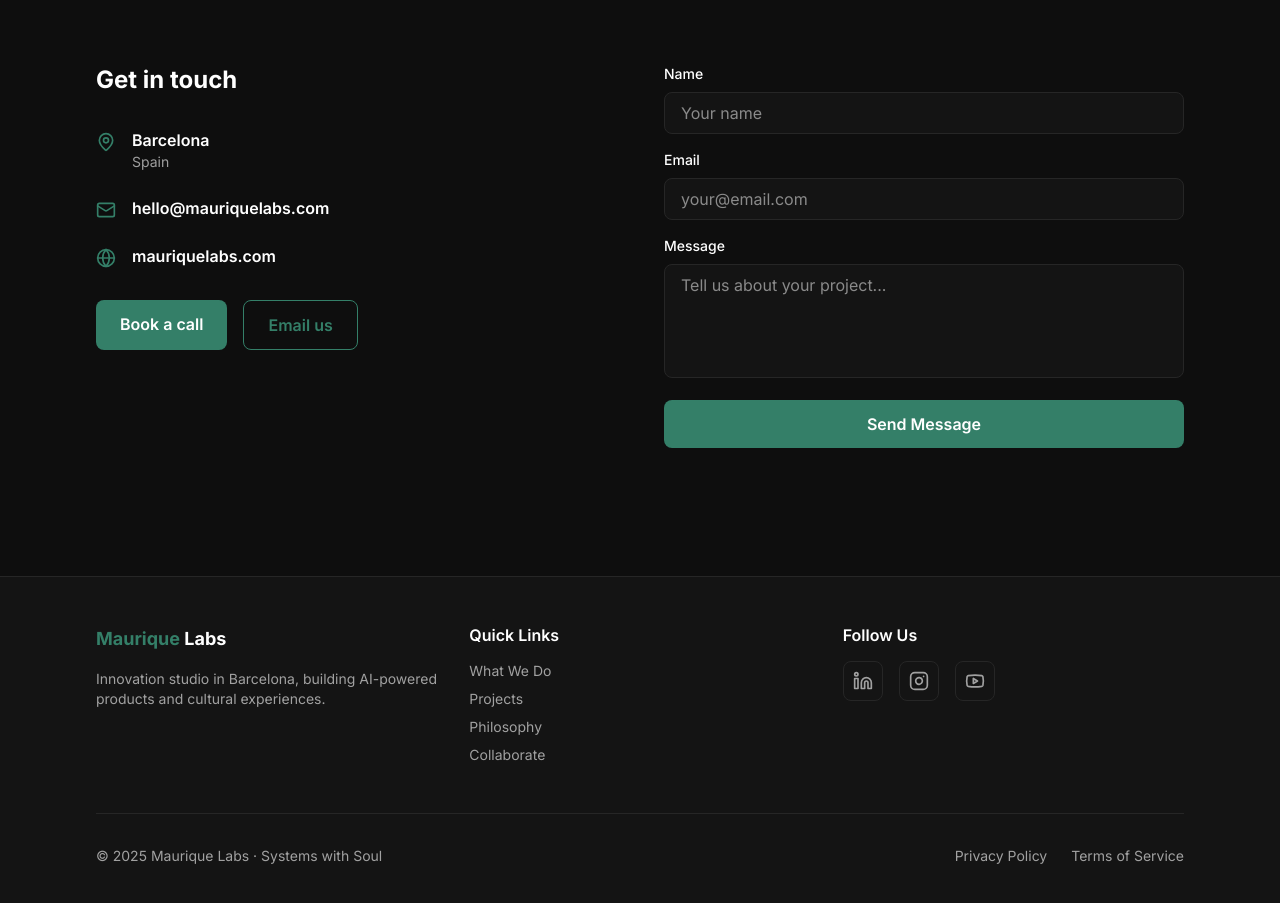
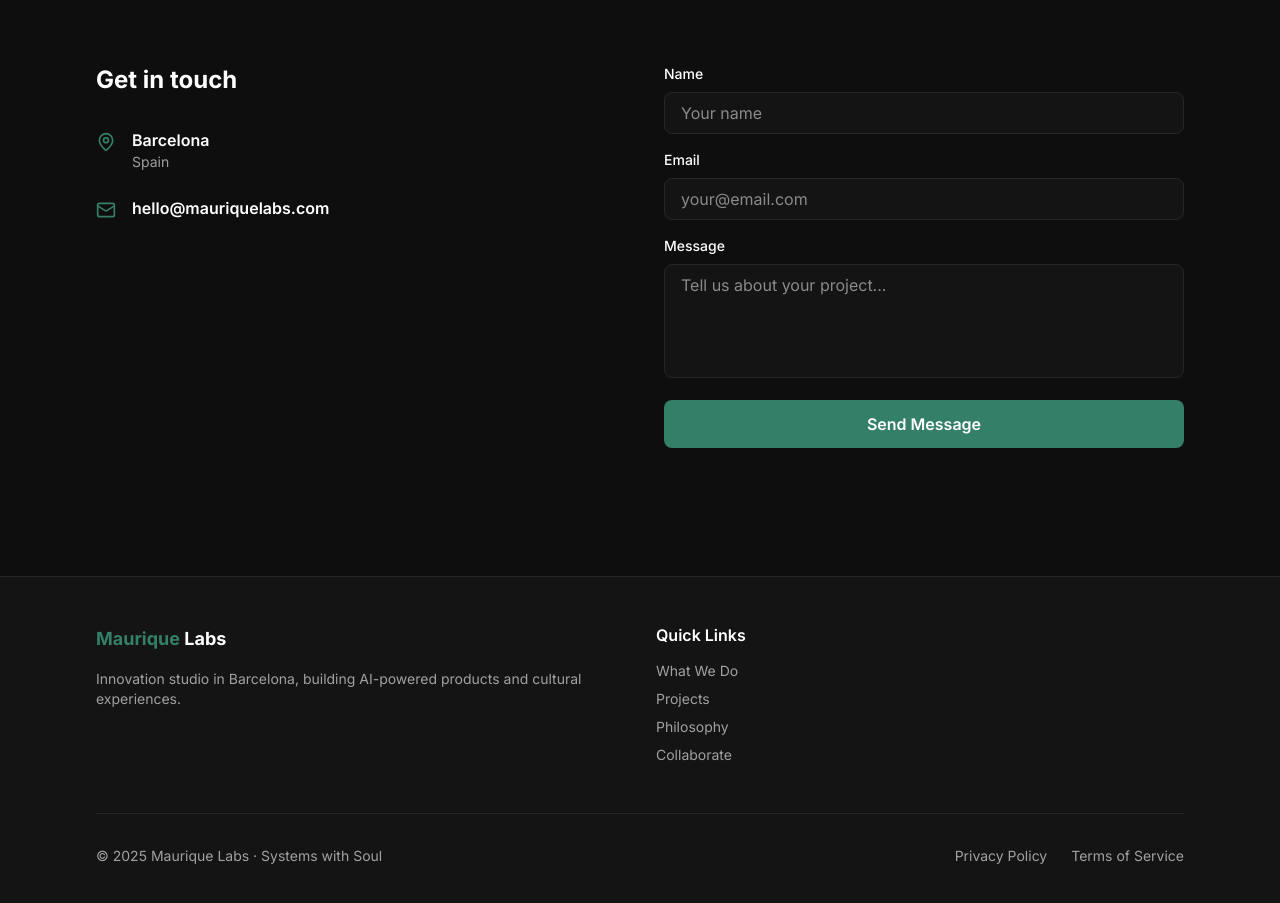
Before and after one commit to dmsierra11/maurique-labs, a React (Vite) app: page / in a window 1280 px wide. Shown: the part 3031-3934 px from the top of the page. Built offline with nearby package versions, Linux system fonts and the light colour scheme.

Commit message:
completionId: cgen-d5b2622e140a4b22a2c26d5cfee22d19
cgen-d5b2622e140a4b22a2c26d5cfee22d19

```diff
--- a/client/components/Collaborate.tsx
+++ b/client/components/Collaborate.tsx
@@ -1,5 +1,5 @@
 import { useEffect, useState } from "react";
-import { Mail, MapPin, Globe } from "lucide-react";
+import { Mail, MapPin } from "lucide-react";
 import ContactForm from "./ContactForm";
 
 interface CollaborateProps {
@@ -86,7 +86,7 @@ export default function Collaborate({ language }: CollaborateProps) {
           >
             <h3 className="text-2xl font-bold mb-8">{copy.contactTitle}</h3>
 
-            <div className="space-y-6 mb-8">
+            <div className="space-y-6">
               <div className="flex items-start gap-4">
                 <MapPin className="w-5 h-5 text-accent flex-shrink-0 mt-1" />
                 <div>
@@ -106,32 +106,6 @@ export default function Collaborate({ language }: CollaborateProps) {
                   {copy.email}
                 </a>
               </div>
-
-              <div className="flex items-start gap-4">
-                <Globe className="w-5 h-5 text-accent flex-shrink-0 mt-1" />
-                <a
-                  href="https://mauriquelabs.com"
-                  className="font-semibold text-foreground hover:text-accent transition-colors"
-                >
-                  {copy.website}
-                </a>
-              </div>
-            </div>
-
-            {/* CTA Button Row */}
-            <div className="flex flex-col sm:flex-row gap-4">
-              <a
-                href="https://calendly.com/your-handle/intro"
-                className="btn-primary text-center"
-              >
-                {copy.bookCall}
-              </a>
-              <a
-                href={`mailto:${copy.email}`}
-                className="btn-secondary text-center"
-              >
-                {copy.emailUs}
-              </a>
             </div>
           </div>
 
--- a/client/components/Footer.tsx
+++ b/client/components/Footer.tsx
@@ -1,5 +1,3 @@
-import { Linkedin, Instagram, Youtube } from "lucide-react";
-
 interface FooterProps {
   language: "en" | "es";
 }
@@ -11,7 +9,7 @@ export default function Footer({ language }: FooterProps) {
   return (
     <footer className="bg-card border-t border-border">
       <div className="section-container py-12">
-        <div className="grid md:grid-cols-3 gap-8 mb-12">
+        <div className="grid md:grid-cols-2 gap-8 mb-12">
           {/* Brand */}
           <div>
             <div className="font-bold text-lg mb-4">
@@ -61,40 +59,6 @@ export default function Footer({ language }: FooterProps) {
               </li>
             </ul>
           </div>
-
-          {/* Social */}
-          <div>
-            <h4 className="font-semibold mb-4">Follow Us</h4>
-            <div className="flex gap-4">
-              <a
-                href="https://www.linkedin.com/company/maurique-labs"
-                target="_blank"
-                rel="noopener noreferrer"
-                className="w-10 h-10 flex items-center justify-center rounded-lg border border-border hover:border-accent text-foreground/60 hover:text-accent transition-all duration-300 hover:bg-accent/10"
-                aria-label="LinkedIn"
-              >
-                <Linkedin className="w-5 h-5" />
-              </a>
-              <a
-                href="https://www.instagram.com/mauriqueLabs"
-                target="_blank"
-                rel="noopener noreferrer"
-                className="w-10 h-10 flex items-center justify-center rounded-lg border border-border hover:border-accent text-foreground/60 hover:text-accent transition-all duration-300 hover:bg-accent/10"
-                aria-label="Instagram"
-              >
-                <Instagram className="w-5 h-5" />
-              </a>
-              <a
-                href="https://www.youtube.com/@mauriqueLabs"
-                target="_blank"
-                rel="noopener noreferrer"
-                className="w-10 h-10 flex items-center justify-center rounded-lg border border-border hover:border-accent text-foreground/60 hover:text-accent transition-all duration-300 hover:bg-accent/10"
-                aria-label="YouTube"
-              >
-                <Youtube className="w-5 h-5" />
-              </a>
-            </div>
-          </div>
         </div>
 
         {/* Divider */}
```
